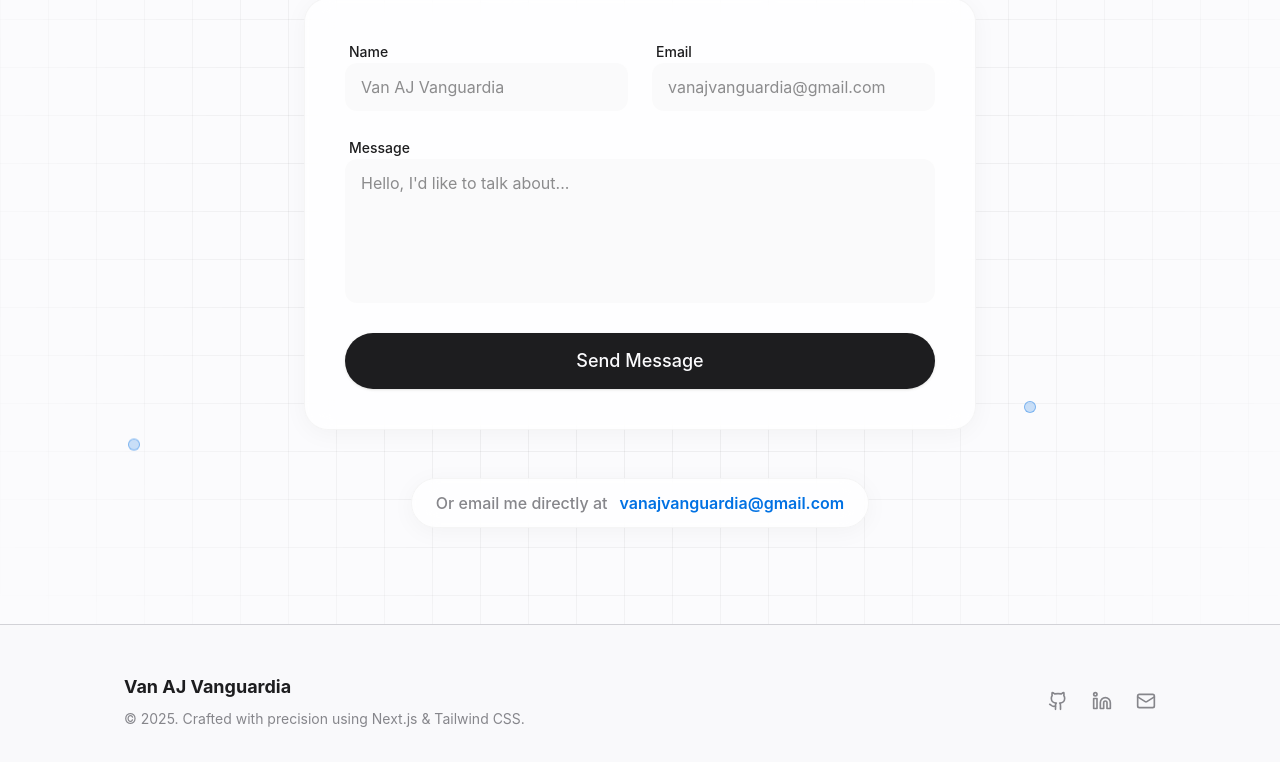
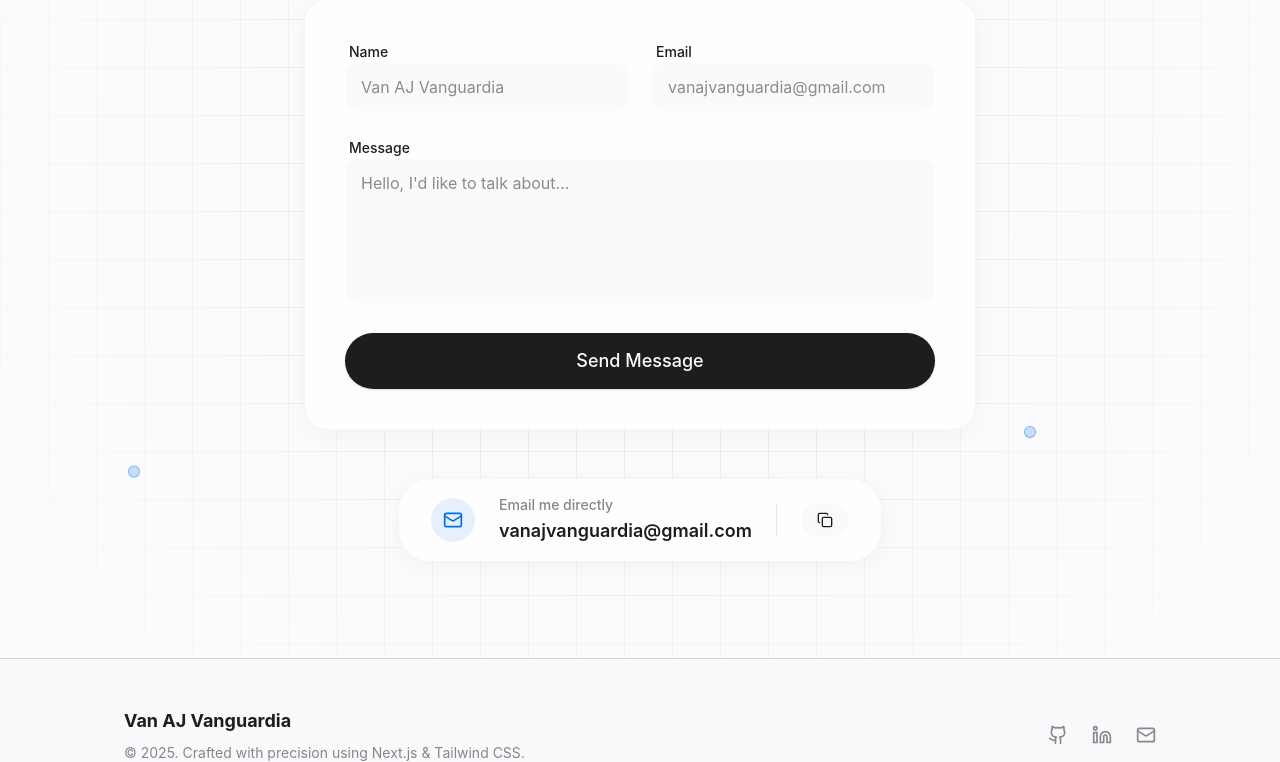
Before and after one commit to vn-aj-vngrd/portfolio-2.0, a Next.js app: page / in a window 1280 px wide. Shown: the part 8245-9007 px from the top of the page. Built offline with nearby package versions, Linux system fonts and the light colour scheme.

Commit message:
feat: add email copy-to-clipboard functionality and redesign the contact email display.

```diff
--- a/src/components/sections/Contact.tsx
+++ b/src/components/sections/Contact.tsx
@@ -1,4 +1,8 @@
 "use client";
+
+import { useState } from "react";
+import { AnimatePresence, motion } from "framer-motion";
+import { Check, Copy, Mail } from "lucide-react";
 
 import portfolioData from "@/data/portfolio-data.json";
 
@@ -8,6 +12,13 @@ import { Section } from "../ui/Section";
 
 export const Contact = () => {
   const { email } = portfolioData.about.details;
+  const [copied, setCopied] = useState(false);
+
+  const handleCopy = () => {
+    navigator.clipboard.writeText(email);
+    setCopied(true);
+    setTimeout(() => setCopied(false), 2000);
+  };
 
   return (
     <Section id="contact" className="relative overflow-hidden">
@@ -68,18 +79,64 @@ export const Contact = () => {
           </Button>
         </form>
 
-        <div className="mt-12">
-          <div className="inline-flex items-center gap-3 px-6 py-3 rounded-full glass-card hover:scale-105 transition-transform duration-300 cursor-pointer">
-            <span className="text-muted-foreground font-medium">
-              Or email me directly at
+        <div className="mt-12 flex justify-center w-full">
+          <motion.div
+            initial={{ opacity: 0, y: 10 }}
+            whileInView={{ opacity: 1, y: 0 }}
+            viewport={{ once: true }}
+            className="group flex flex-col sm:flex-row items-center gap-4 sm:gap-6 px-6 py-5 sm:px-8 sm:py-4 rounded-[2rem] glass-card border border-border/50 hover:border-accent/20 transition-colors duration-300 max-w-full"
+          >
+            <div className="p-3 rounded-full bg-accent/10 text-accent shrink-0">
+              <Mail size={20} />
+            </div>
+
+            <div className="flex flex-col items-center sm:items-start gap-0.5 text-center sm:text-left">
+              <span className="text-sm text-muted-foreground font-medium">
+                Email me directly
               </span>
               <a
                 href={`mailto:${email}`}
-              className="text-accent font-semibold hover:underline"
+                className="text-base sm:text-lg font-semibold text-foreground hover:text-accent transition-colors break-all sm:break-normal"
               >
                 {email}
               </a>
             </div>
+
+            <div className="hidden sm:block w-px h-8 bg-border/50" />
+
+            <button
+              onClick={handleCopy}
+              className="flex items-center gap-2 px-4 py-2 rounded-full bg-muted/50 hover:bg-accent hover:text-white transition-all duration-300 group/copy"
+              aria-label="Copy email address"
+            >
+              <span className="text-sm font-medium sm:hidden">Copy</span>
+              <div className="relative w-4 h-4">
+                <AnimatePresence mode="wait">
+                  {copied ? (
+                    <motion.div
+                      key="check"
+                      initial={{ scale: 0, opacity: 0 }}
+                      animate={{ scale: 1, opacity: 1 }}
+                      exit={{ scale: 0, opacity: 0 }}
+                      className="absolute inset-0"
+                    >
+                      <Check size={16} />
+                    </motion.div>
+                  ) : (
+                    <motion.div
+                      key="copy"
+                      initial={{ scale: 0, opacity: 0 }}
+                      animate={{ scale: 1, opacity: 1 }}
+                      exit={{ scale: 0, opacity: 0 }}
+                      className="absolute inset-0"
+                    >
+                      <Copy size={16} />
+                    </motion.div>
+                  )}
+                </AnimatePresence>
+              </div>
+            </button>
+          </motion.div>
         </div>
       </div>
     </Section>
```
Lines whose indentation alone changed are shown as unchanged.
